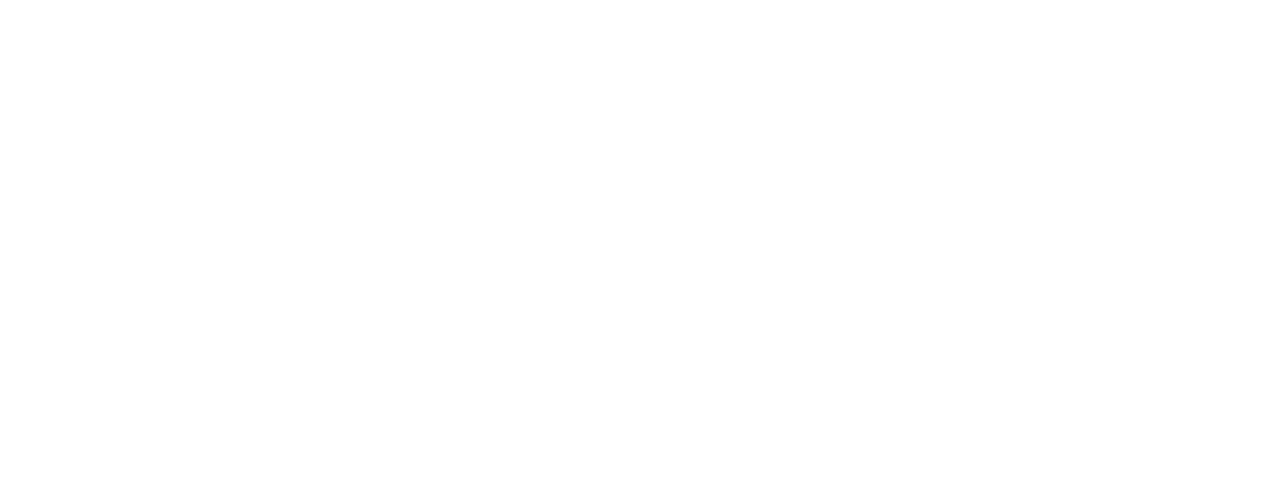
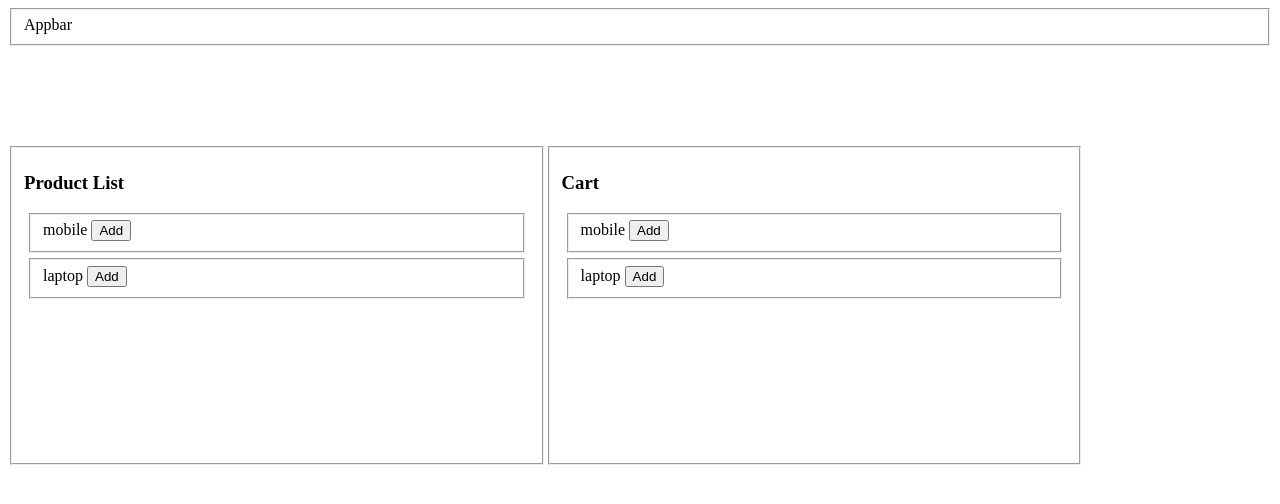
Before and after one commit to gavand-sagar/vite-project-feb-react-mui, a React (Vite) app: page / in a window 1280 px wide. Before the commit this address had no page. Shown: the top 504 px of the page. Built offline with nearby package versions, Linux system fonts and the light colour scheme.

Commit message:
setup code for context

```diff
--- a/src/App.tsx
+++ b/src/App.tsx
@@ -8,6 +8,7 @@
 import PropDrillA from './Reducer/PropDrill'
 import UseReducerCart from './Reducer/UseReducerCart'
 import UseReducerDemo from './Reducer/UseReducerDemo'
+import MainApp from './ContextDemo/MainApp'
 
 
 function App() {
@@ -19,6 +20,7 @@
         <Route path='/PropDrillA' element={<PropDrillA />} />
         <Route path='/ReactHookForm' element={<ReactHookForm />} />
         <Route path='/UseReducerDemo' element={<UseReducerDemo />} />
+        <Route path='/' element={<MainApp />} />
       </Routes>
     </>
   )
--- /dev/null
+++ b/src/ContextDemo/Appbar.tsx
@@ -0,0 +1,9 @@
+import React from 'react'
+
+type Props = {}
+
+export default function Appbar({}: Props) {
+  return (
+    <fieldset>Appbar</fieldset>
+  )
+}
--- /dev/null
+++ b/src/ContextDemo/Cart.tsx
@@ -0,0 +1,25 @@
+import React from 'react'
+
+type Props = {}
+
+export default function Cart({ }: Props) {
+    const productList = [{
+        title: 'mobile'
+    }, {
+        title: 'laptop'
+    }]
+    return (
+        <fieldset style={{
+            display: 'inline-block', width: '40%',
+            marginTop: '100px',
+            height: '300px'
+        }}>
+            <h3>Cart</h3>
+            {
+                productList.map(x => <fieldset style={{ margin: '5px' }}>
+                    {x.title} <button>Add</button>
+                </fieldset>)
+            }
+        </fieldset>
+    )
+}
--- /dev/null
+++ b/src/ContextDemo/MainApp.tsx
@@ -0,0 +1,16 @@
+import React from 'react'
+import Appbar from './Appbar'
+import ProductList from './ProductList'
+import Cart from './Cart'
+
+type Props = {}
+
+export default function MainApp({ }: Props) {
+    return (
+        <div>
+            <Appbar />
+            <ProductList />
+            <Cart />
+        </div>
+    )
+}
--- /dev/null
+++ b/src/ContextDemo/ProductList.tsx
@@ -0,0 +1,25 @@
+import React from 'react'
+
+type Props = {}
+
+export default function ProductList({ }: Props) {
+    const productList = [{
+        title: 'mobile'
+    }, {
+        title: 'laptop'
+    }]
+    return (
+        <fieldset style={{
+            display: 'inline-block', width: '40%',
+            marginTop: '100px',
+            height: '300px'
+        }}>
+            <h3>Product List</h3>
+            {
+                productList.map(x => <fieldset style={{ margin: '5px' }}>
+                    {x.title} <button>Add</button>
+                </fieldset>)
+            }
+        </fieldset>
+    )
+}
```
Also changed, not shown: src/ContextDemo/ProductItem.tsx (added, +9 -0 lines).
